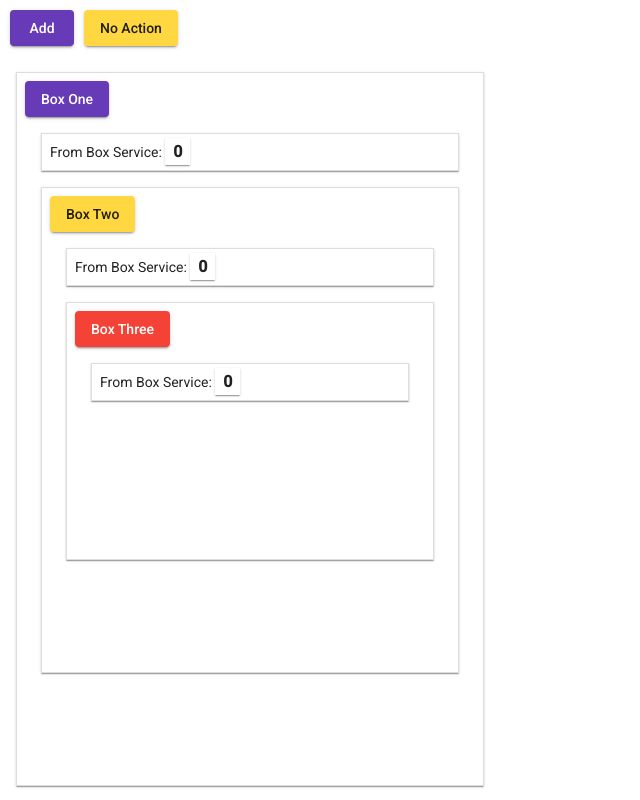
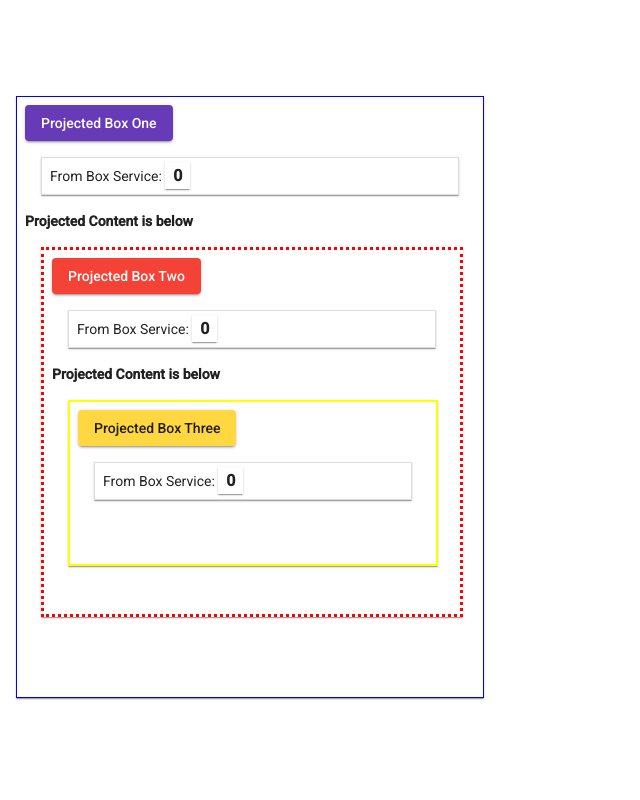
Before and after one commit to kgotgit/ng-change-detection, an Angular app: page / in a window 1280 px wide. Shown: the whole page, without its empty margins (0-640 px from the left). Built offline with nearby package versions, Linux system fonts and the light colour scheme.

Commit message:
projected components

```diff
--- a/src/app/app.component.html
+++ b/src/app/app.component.html
@@ -1,6 +1,8 @@
-<button mat-raised-button color="primary" (click)="onAdd()" style="margin:10px">
-  Add
-</button>
-<button mat-raised-button color="accent">No Action</button>
+<div style="padding-top:80px"></div>
+<app-projected-box-one>
+  <app-projected-box-two>
+    <app-projected-box-three>
 
-<app-box-one></app-box-one>
+    </app-projected-box-three>
+  </app-projected-box-two>
+</app-projected-box-one>
--- a/src/app/app.module.ts
+++ b/src/app/app.module.ts
@@ -7,6 +7,7 @@ import { NestedBoxesModule } from './nested-boxes/nested-boxes.module';
 import { OnPushBoxComponent } from './boxes/on-push-box/on-push-box.component';
 import { DefaultBoxComponent } from './boxes/default-box/default-box.component';
 import { MaterialModule } from './material/material.module';
+import { ProjectedBoxesModule } from './projected-boxes/projected-boxes.module';
 
 @NgModule({
   declarations: [
@@ -18,6 +19,7 @@ import { MaterialModule } from './material/material.module';
     BrowserModule,
     BrowserAnimationsModule,
     NestedBoxesModule,
+    ProjectedBoxesModule,
     MaterialModule
   ],
   providers: [],
--- a/src/app/projected-boxes/projected-box-one/projected-box-one.component.html
+++ b/src/app/projected-boxes/projected-box-one/projected-box-one.component.html
@@ -1 +1,15 @@
-<p>projected-box-one works!</p>
+<div class="mat-card mat-focus-indicator box one">
+  <div class="mat-card-title">
+    <button mat-raised-button color="primary" (click)="increment()">
+      Projected Box One
+    </button>
+  </div>
+  <div class="mat-card-content">
+    <div class="mat-card box">
+      From Box Service:
+      <span class="mat-card font-bold">{{ boxService.counter }} </span>
+    </div>
+  </div>
+  <b>Projected Content is below</b>
+  <ng-content></ng-content>
+</div>
--- a/src/app/projected-boxes/projected-box-one/projected-box-one.component.ts
+++ b/src/app/projected-boxes/projected-box-one/projected-box-one.component.ts
@@ -1,15 +1,27 @@
-import { Component, OnInit } from '@angular/core';
+import { Component, OnInit, DoCheck, ChangeDetectionStrategy } from '@angular/core';
+import { BoxService } from 'src/app/services/box.service';
 
 @Component({
   selector: 'app-projected-box-one',
   templateUrl: './projected-box-one.component.html',
-  styleUrls: ['./projected-box-one.component.css']
+  styleUrls: ['./projected-box-one.component.css'],
+  changeDetection:ChangeDetectionStrategy.OnPush
 })
-export class ProjectedBoxOneComponent implements OnInit {
+export class ProjectedBoxOneComponent implements OnInit,DoCheck {
 
-  constructor() { }
+  _boxOneCounter=0;
+  constructor(public boxService:BoxService) { }
+
 
   ngOnInit(): void {
   }
 
+  increment(){
+    this.boxService.increment();
+  }
+
+
+  ngDoCheck(): void {
+    console.log("doCheck");
+  }
 }
--- a/src/app/projected-boxes/projected-box-three/projected-box-three.component.html
+++ b/src/app/projected-boxes/projected-box-three/projected-box-three.component.html
@@ -1 +1,14 @@
-<p>projected-box-three works!</p>
+<div class="mat-card mat-focus-indicator box three">
+  <div class="mat-card-title">
+    <button mat-raised-button color="accent" (click)="increment()">
+      Projected Box Three
+    </button>
+  </div>
+  <div class="mat-card-content">
+    <div class="mat-card box">
+      From Box Service:
+      <span class="mat-card font-bold">{{ boxService.counter }} </span>
+    </div>
+  </div>
+
+</div>
--- a/src/app/projected-boxes/projected-box-three/projected-box-three.component.ts
+++ b/src/app/projected-boxes/projected-box-three/projected-box-three.component.ts
@@ -1,15 +1,28 @@
-import { Component, OnInit } from '@angular/core';
+import { Component, OnInit, DoCheck, ChangeDetectionStrategy } from '@angular/core';
+import { BoxService } from 'src/app/services/box.service';
 
 @Component({
   selector: 'app-projected-box-three',
   templateUrl: './projected-box-three.component.html',
-  styleUrls: ['./projected-box-three.component.css']
+  styleUrls: ['./projected-box-three.component.css'],
+  changeDetection:ChangeDetectionStrategy.OnPush
 })
-export class ProjectedBoxThreeComponent implements OnInit {
+export class ProjectedBoxThreeComponent implements OnInit,DoCheck {
 
-  constructor() { }
+
+  constructor(public boxService:BoxService) { }
+
 
   ngOnInit(): void {
   }
 
+  increment(){
+    this.boxService.increment();
+  }
+
+
+  ngDoCheck(): void {
+    console.log("doCheck");
+  }
+
 }
--- a/src/app/projected-boxes/projected-box-two/projected-box-two.component.html
+++ b/src/app/projected-boxes/projected-box-two/projected-box-two.component.html
@@ -1 +1,15 @@
-<p>projected-box-two works!</p>
+<div class="mat-card mat-focus-indicator box two">
+  <div class="mat-card-title">
+    <button mat-raised-button color="warn" (click)="increment()">
+      Projected Box Two
+    </button>
+  </div>
+  <div class="mat-card-content">
+    <div class="mat-card box">
+      From Box Service:
+      <span class="mat-card font-bold">{{ boxService.counter }} </span>
+    </div>
+  </div>
+  <b>Projected Content is below</b>
+  <ng-content></ng-content>
+</div>
--- a/src/app/projected-boxes/projected-box-two/projected-box-two.component.ts
+++ b/src/app/projected-boxes/projected-box-two/projected-box-two.component.ts
@@ -1,15 +1,28 @@
-import { Component, OnInit } from '@angular/core';
+import { Component, OnInit, DoCheck, ChangeDetectionStrategy } from '@angular/core';
+import { BoxService } from 'src/app/services/box.service';
 
 @Component({
   selector: 'app-projected-box-two',
   templateUrl: './projected-box-two.component.html',
-  styleUrls: ['./projected-box-two.component.css']
+  styleUrls: ['./projected-box-two.component.css'],
+  changeDetection: ChangeDetectionStrategy.OnPush
 })
-export class ProjectedBoxTwoComponent implements OnInit {
+export class ProjectedBoxTwoComponent implements OnInit,DoCheck {
 
-  constructor() { }
+
+  constructor(public boxService:BoxService) { }
+
 
   ngOnInit(): void {
   }
 
+  increment(){
+    this.boxService.increment();
+  }
+
+
+  ngDoCheck(): void {
+    console.log("doCheck");
+  }
+
 }
--- a/src/app/projected-boxes/projected-boxes.module.ts
+++ b/src/app/projected-boxes/projected-boxes.module.ts
@@ -12,6 +12,7 @@ import { MaterialModule } from '../material/material.module';
   imports: [
     CommonModule,
     MaterialModule
-  ]
+  ],
+  exports:[ProjectedBoxOneComponent, ProjectedBoxTwoComponent, ProjectedBoxThreeComponent],
 })
 export class ProjectedBoxesModule { }
--- a/src/styles.css
+++ b/src/styles.css
@@ -17,19 +17,22 @@ body { margin: 0; font-family: Roboto, "Helvetica Neue", sans-serif; }
   width:450px;
   min-height:450px;
   height:auto;
-  padding-bottom:6rem;
+  padding-bottom:4rem;
+  border:1px solid blue;
 }
 
 .box.two{
   width:400px;
-  min-height:250px;
-  padding-bottom:6rem;
+  min-height:150px;
+  padding-bottom:2rem;
+  border:3px dotted red;
 }
 
 .box.three{
   width:350px;
-  min-height:200px;
+  min-height:100px;
   padding-bottom:3rem;
+  border:2px solid yellow;
 }
 
 .font-bold{
```
Also changed, not shown: medium/ng-content-tree.JPG (added), medium/ng-content.gif (added).
